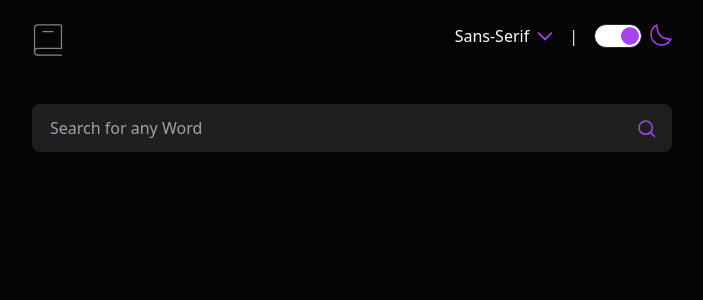
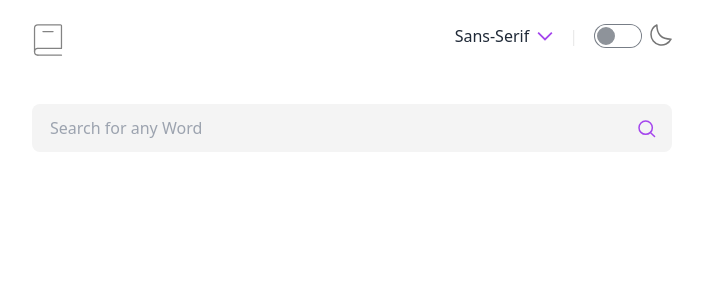
Before and after one commit to Coltensiemer/dictionary-web-app, a React (Vite) app: page / in a window 1280 px wide. Shown: the top 300 px of the page, without its empty margins (288-991 px from the left). Built offline with nearby package versions, Linux system fonts and the light colour scheme.

Commit message:
edited markdown

```diff
--- a/src/App.tsx
+++ b/src/App.tsx
@@ -7,7 +7,7 @@ function App() {
 
   // States
   const [isFontFamily, setFontFamily] = useState<string>("sans-serif");
-  const [isDarkModeTheme, setDarkModeTheme] = useState<boolean>(true);
+  const [isDarkModeTheme, setDarkModeTheme] = useState<boolean>(false);
 
   const darkModeHandle = isDarkModeTheme ? "dark" : "";
   function toggleDarkMode(prev: boolean):void {
--- a/src/components/Navbar.tsx
+++ b/src/components/Navbar.tsx
@@ -93,7 +93,7 @@ export default function Navbar(props: Props) {
 
   return (
     <div className="flex justify-between py-6 px-6 md:px-10 lg:px-80 dark:bg-black-primary ">
-      <img alt="" src={Logo} className="h-8 w-8"  />
+      <img aria-label="Logo" src={Logo} className="h-8 w-8"  />
       <Font />
     </div>
   );
```
Also changed, not shown: 1 other file (tests, documents, lock files or other folders).
